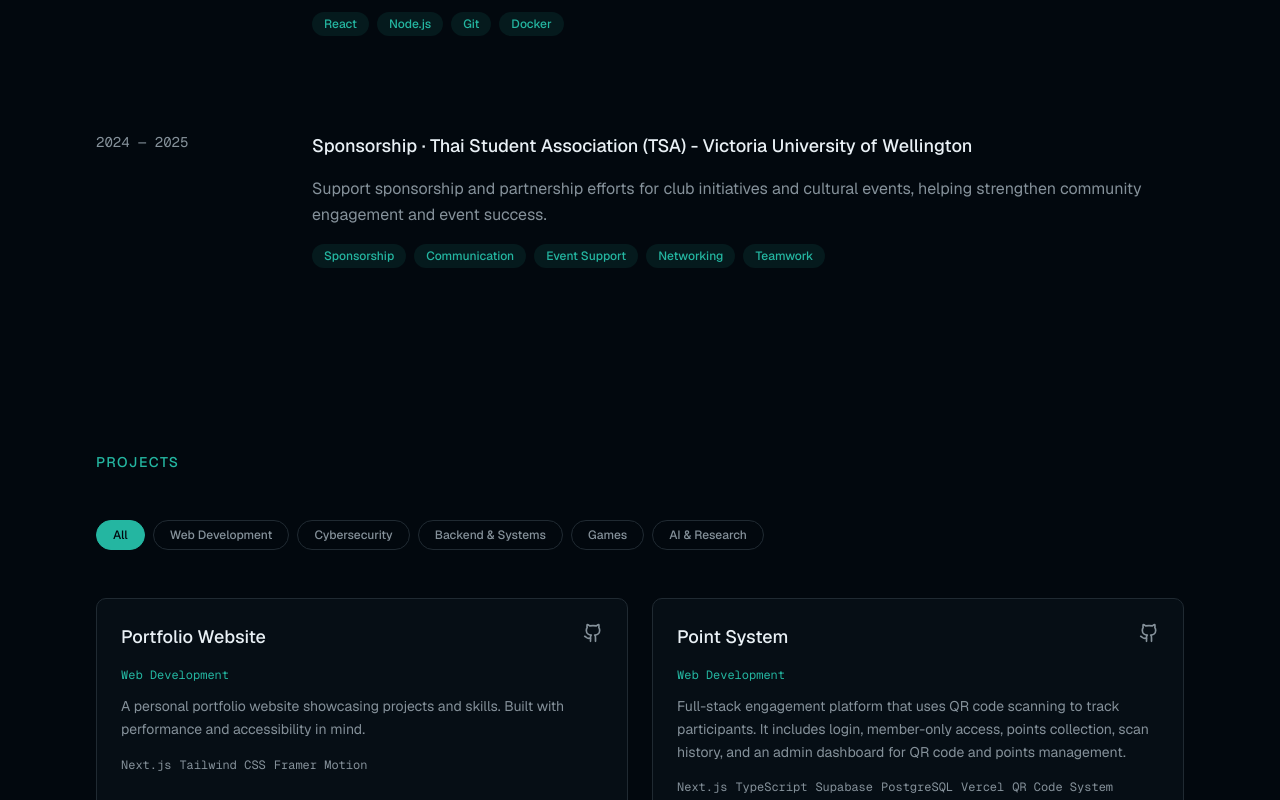
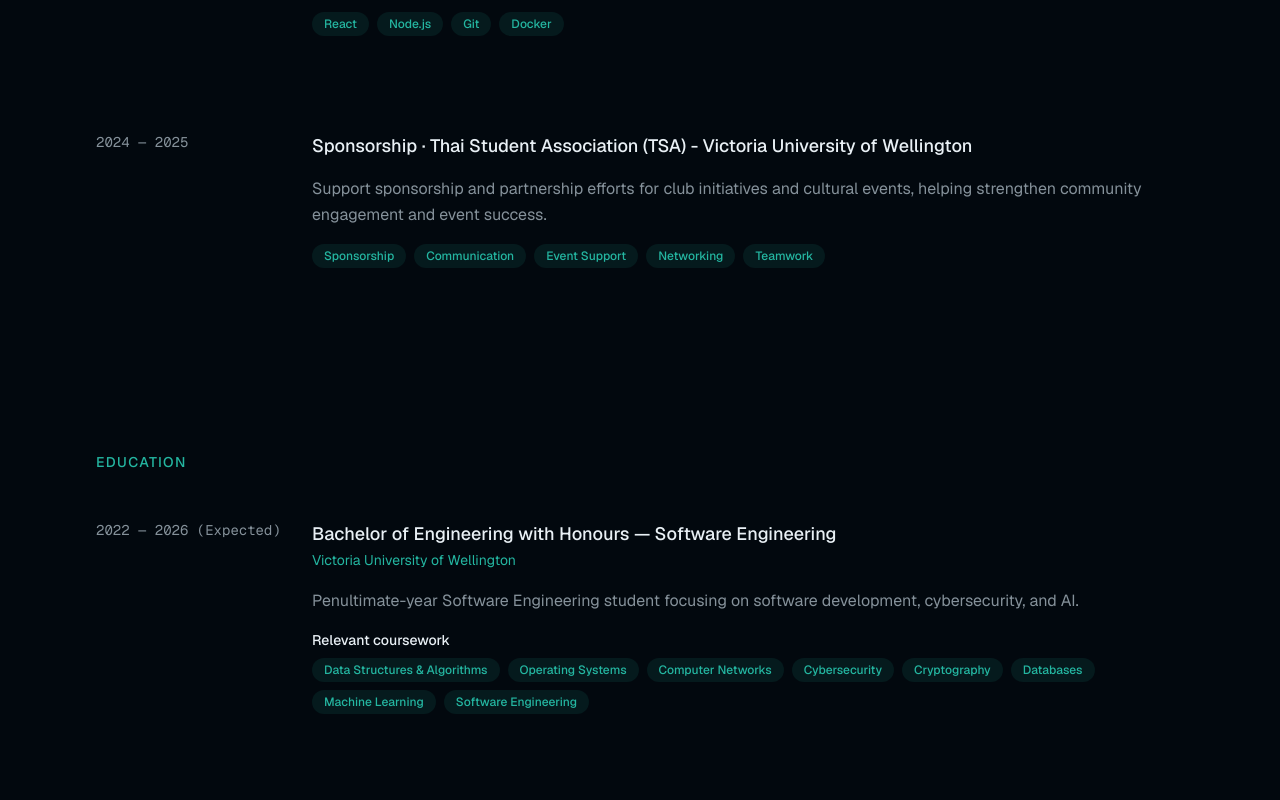
Before and after one commit to ionxg/Ionchaiyakul, a Next.js app in the folder Website/: page / in a window 1280 px wide. Shown: the part 2000-2800 px from the top of the page. Built offline with nearby package versions, Linux system fonts and the light colour scheme.

Commit message:
feat(education): add education

```diff
--- a/Website/app/page.tsx
+++ b/Website/app/page.tsx
@@ -1,5 +1,6 @@
 import { HeroSection } from "@/components/hero-section"
 import { ExperienceSection } from "@/components/experience-section"
+import { EducationSection } from "@/components/education-section"
 import { ProjectsSection } from "@/components/projects-section"
 import { SkillsSection } from "@/components/skills-section"
 import { Footer } from "@/components/footer"
@@ -9,6 +10,7 @@
     <main className="min-h-screen">
       <HeroSection />
       <ExperienceSection />
+      <EducationSection />
       <ProjectsSection />
       <SkillsSection />
       <Footer />
--- /dev/null
+++ b/Website/components/education-section.tsx
@@ -0,0 +1,94 @@
+interface EducationItem {
+  period: string
+  degree: string
+  institution: string
+  institutionUrl?: string
+  description?: string
+  coursework: string[]
+}
+
+// TODO: update the degree name, dates, and coursework to match your records.
+const education: EducationItem[] = [
+  {
+    period: "2022 — 2026 (Expected)",
+    degree: "Bachelor of Engineering with Honours — Software Engineering",
+    institution: "Victoria University of Wellington",
+    institutionUrl: "https://www.wgtn.ac.nz/",
+    description:
+      "Penultimate-year Software Engineering student focusing on software development, cybersecurity, and AI.",
+    coursework: [
+      "Data Structures & Algorithms",
+      "Operating Systems",
+      "Computer Networks",
+      "Cybersecurity",
+      "Cryptography",
+      "Databases",
+      "Machine Learning",
+      "Software Engineering",
+    ],
+  },
+]
+
+export function EducationSection() {
+  return (
+    <section id="education" className="px-6 md:px-12 lg:px-24 py-20">
+      <div className="max-w-6xl mx-auto">
+        <h2 className="text-sm uppercase tracking-widest text-primary mb-12 font-medium">
+          Education
+        </h2>
+
+        <div className="space-y-12">
+          {education.map((item) => (
+            <div key={item.degree} className="grid md:grid-cols-[200px_1fr] gap-4">
+              {/* Period */}
+              <p className="text-sm text-muted-foreground font-mono">{item.period}</p>
+
+              {/* Content */}
+              <div className="space-y-4">
+                <div>
+                  <h3 className="text-lg font-medium">{item.degree}</h3>
+                  {item.institutionUrl ? (
+                    <a
+                      href={item.institutionUrl}
+                      target="_blank"
+                      rel="noopener noreferrer"
+                      className="text-primary text-sm hover:underline"
+                    >
+                      {item.institution}
+                    </a>
+                  ) : (
+                    <p className="text-primary text-sm">{item.institution}</p>
+                  )}
+                </div>
+
+                {item.description && (
+                  <p className="text-muted-foreground leading-relaxed">
+                    {item.description}
+                  </p>
+                )}
+
+                {item.coursework.length > 0 && (
+                  <div>
+                    <p className="text-sm font-medium text-foreground mb-2">
+                      Relevant coursework
+                    </p>
+                    <div className="flex flex-wrap gap-2">
+                      {item.coursework.map((course) => (
+                        <span
+                          key={course}
+                          className="px-3 py-1 text-xs font-medium bg-primary/10 text-primary rounded-full"
+                        >
+                          {course}
+                        </span>
+                      ))}
+                    </div>
+                  </div>
+                )}
+              </div>
+            </div>
+          ))}
+        </div>
+      </div>
+    </section>
+  )
+}
--- a/Website/components/hero-section.tsx
+++ b/Website/components/hero-section.tsx
@@ -31,6 +31,13 @@
             >
               <span className="h-px w-8 bg-muted-foreground group-hover:w-16 group-hover:bg-foreground transition-all" />
               <span className="text-sm uppercase tracking-widest">Experience</span>
+            </a>
+            <a
+              href="#education"
+              className="group flex items-center gap-4 text-muted-foreground hover:text-foreground transition-colors"
+            >
+              <span className="h-px w-8 bg-muted-foreground group-hover:w-16 group-hover:bg-foreground transition-all" />
+              <span className="text-sm uppercase tracking-widest">Education</span>
             </a>
             <a
               href="#projects"
--- a/Website/components/projects-section.tsx
+++ b/Website/components/projects-section.tsx
@@ -51,7 +51,7 @@
     liveUrl: "https://github.com/ionxg/telecom-intregration",
   },
   {
-    title: "Murder Mystery Game - Mechanic",
+    title: "Murder Mystery Game - Mechanic - 2025",
     category: "Games",
     description:
       "A web-based interactive murder mystery system designed for a club event. Players progress through 3 rounds, making choices in each round. After every choice, the server returns a response such as clues, consequences, or story updates, allowing the game to continue dynamically. The website is a core part of the event experience, since the game cannot run properly without it.",
@@ -60,7 +60,7 @@
     liveUrl: "https://github.com/ionxg/Murder-mystery-machanic",
   },
   {
-    title: "Murder Mystery Game - Website",
+    title: "Murder Mystery Game - Website - 2025",
     category: "Games",
     description:
       "A website designed to present character details, background information, and the storyline for the murder mystery event. It helps players understand the setting, roles, and narrative before and during the game, making the overall experience more immersive and easier to follow.",
```
Also changed, not shown: 17 other files (tests, documents, lock files or other folders).
